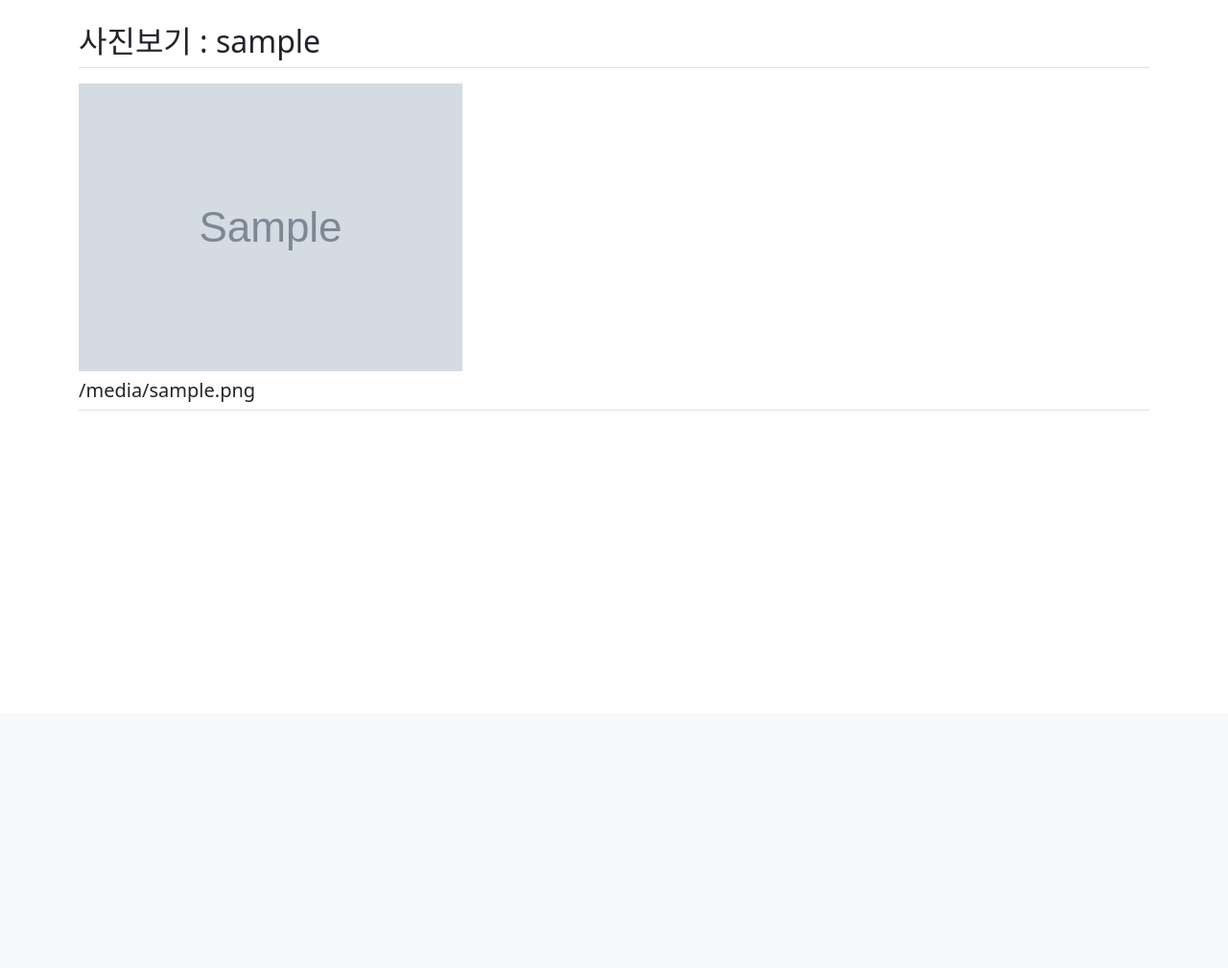
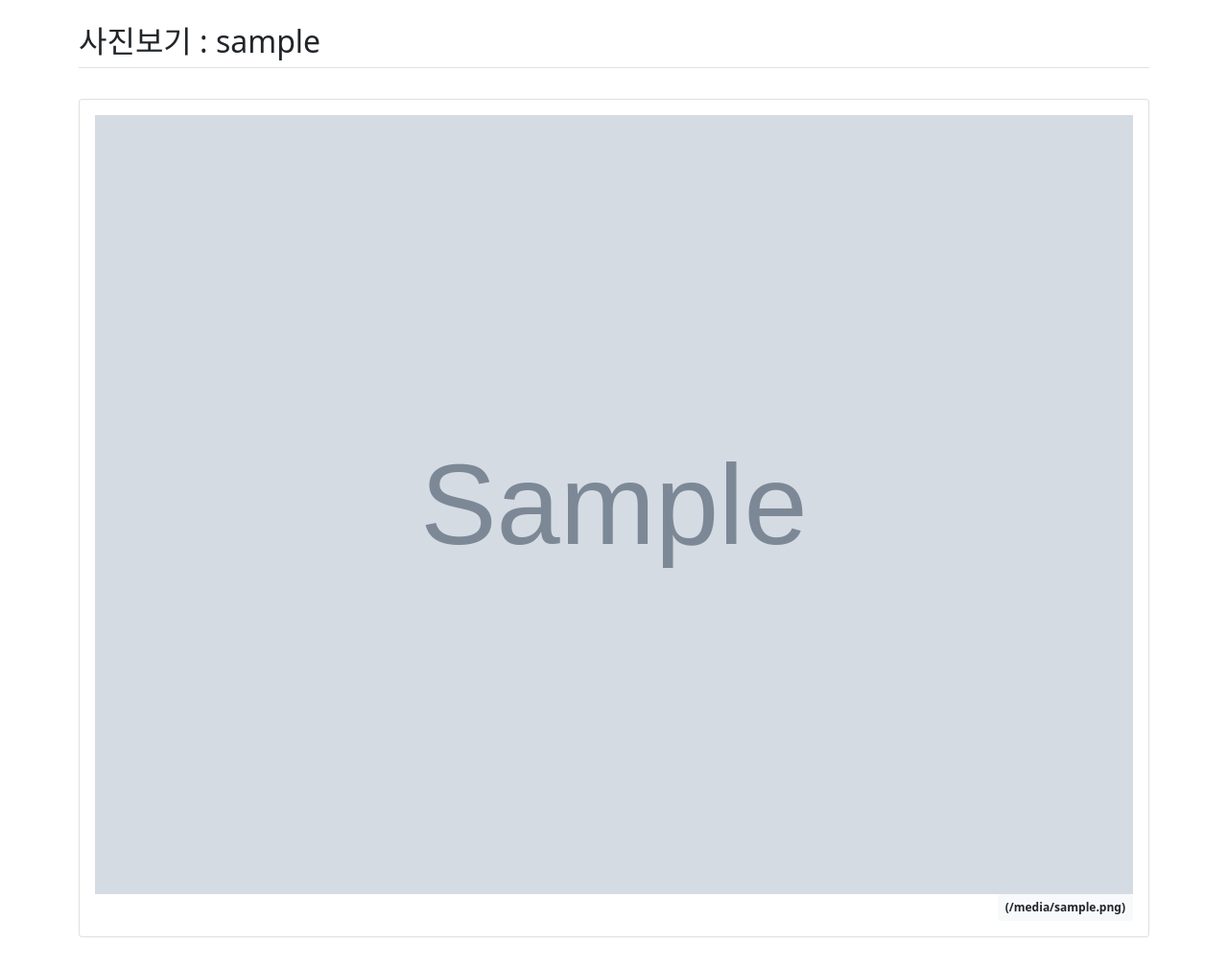
Before and after one commit to Changin/Plant-Manager, a Django app: template home/templates/home/timelapse.html in a window 1280 px wide. Shown: the part 57-1066 px from the top of the page at 96% size. Before the commit the page ends 485 px from the top, so only its background shows below. Run offline with Django 4.2, Linux system fonts and the light colour scheme; the template is opened without the code that fills it: most values are stand-ins (such as "Sample title", 1, 10 or a date in 2020); grey boxes marked "Sample" are stand-in pictures; some libraries are stand-ins or nearby versions.

Commit message:
FEAT - 백창인 : 사진 보기 페이지 3열 격자형태로 보이게 개선

```diff
--- a/home/templates/home/timelapse.html
+++ b/home/templates/home/timelapse.html
@@ -5,10 +5,26 @@
 <div class="container my-3">
     <h2 class="border-bottom py-2">사진보기 : {{ plant.nickname }}</h2>
 </div>
-{% for img in images %}
 <div class="container my-3">
-    <img src="{{ plant.timelapse_path }}{{ img }}" alt="Image {{ img }}">
-    <h5 class="border-bottom py-2">{{ img }}</h5>
+    <div class="row">
+    {% for img in images %}
+    <div class="col">
+        <div class="card my-3">
+            <div class="card-body">
+                <img width="100%" src="{{ plant.timelapse_path }}{{ img }}" alt="Image {{ img }}">
+                <div class="d-flex justify-content-end">
+                    <div class="badge bg-light text-dark p-2">
+                        ({{img}})
+                    </div>
+                </div>
+            </div>
+        </div>
+    </div>
+    {% if forloop.counter|divisibleby:3 %}
+        </div>
+        <div class="row">
+    {% endif %}
+{% endfor %}
+        </div>
 </div>
-{% endfor %}
 {% endblock %}
--- a/home/views.py
+++ b/home/views.py
@@ -115,6 +115,7 @@ def timelapse(request):
     images = []
     for i in range(plant.image_count):
         images.append('IMG_' + str(i+1).zfill(4) + '.jpg')
+    images.reverse() # 이미지 최신순 정렬
     return render(
         request,
         'home/timelapse.html',
```
